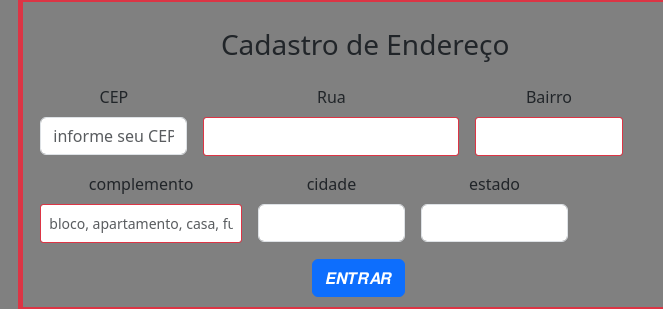
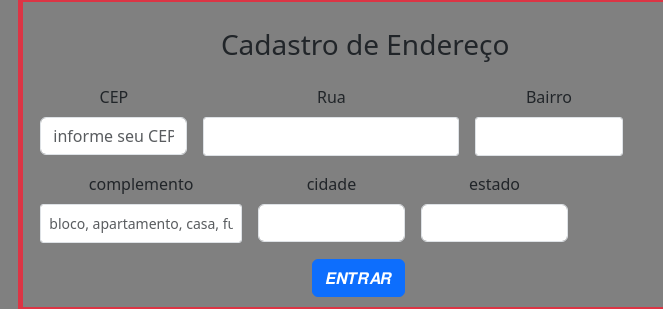
Before and after one commit to MariaYanagui/form-CadEndereco, a plain HTML site: page index.html in a window 1280 px wide. Shown: the part 115-424 px from the top of the page, 268-931 px from the left. Drawn offline with nearby package versions, Linux system fonts and the light colour scheme.

Commit message:
modificação no style

```diff
--- a/style.css
+++ b/style.css
@@ -15,7 +15,6 @@ form {
 input[type="text"] {
     padding: 8px;
     font-size: 14px;
-    border: 1px solid #dc3545; /* vermelho */
     border-radius: 3px;
     transition: border-color 0.3s ease;
 }
```
